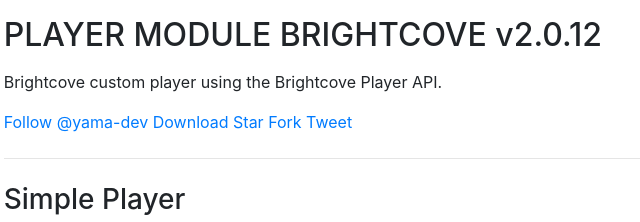
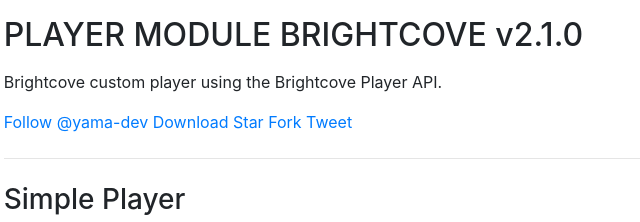
Before and after one commit to yama-dev/js-player-module-brightcove, a website built with webpack: page sample/index.html in a window 1280 px wide. Shown: the top 222 px of the page, 118-758 px from the left. Built offline with nearby package versions, Linux system fonts and the light colour scheme.

Commit message:
adjust versoin text.

```diff
--- a/package.json
+++ b/package.json
@@ -1,6 +1,6 @@
 {
   "name": "js-player-module-brightcove",
-  "version": "2.0.12",
+  "version": "2.1.0",
   "description": "Brightcove custom player using the Brightcove Player API.",
   "keywords": [
     "Brightcove",
--- a/sample/index.html
+++ b/sample/index.html
@@ -27,7 +27,7 @@
   <div class="row mt-3">
     <div class="col-md-1"></div>
     <div class="col-md-10">
-      <h2 class="mb-3">PLAYER MODULE BRIGHTCOVE v2.0.12</h2>
+      <h2 class="mb-3">PLAYER MODULE BRIGHTCOVE v2.1.0</h2>
 
       <p>Brightcove custom player using the Brightcove Player API.</p>
 
--- a/src/js-player-module-brightcove.js
+++ b/src/js-player-module-brightcove.js
@@ -1,7 +1,7 @@
 /*!
  * JS PLAYER MODULE BRIGHTCOVE (JavaScript Library)
  *   js-player-module-brightcove.js
- * Version 2.0.12
+ * Version 2.1.0
  * Repository https://github.com/yama-dev/js-player-module-brightcove
  * Copyright yama-dev
  * Licensed under the MIT license.
```
Also changed, not shown: dist/js-player-module-brightcove.js.
